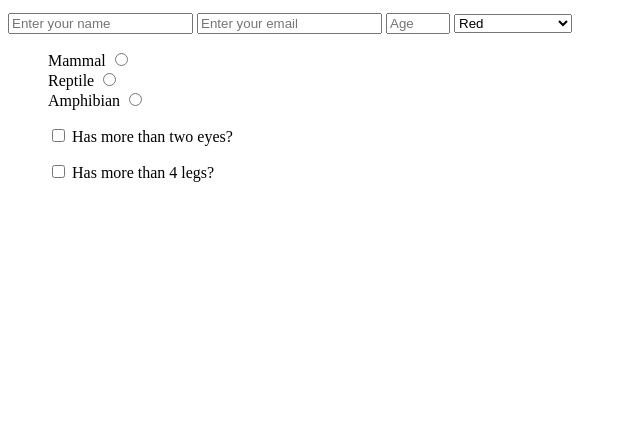
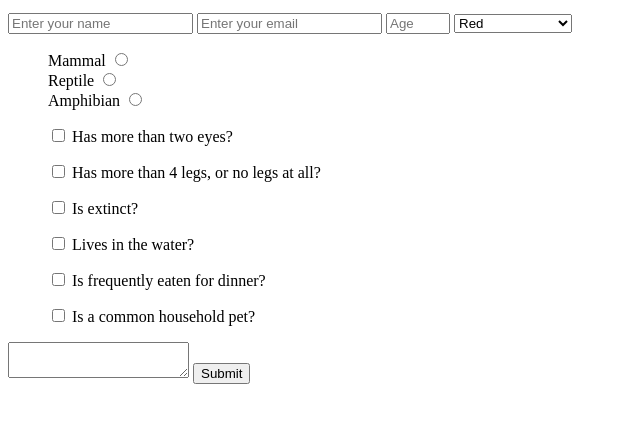
Before and after one commit to csc473s2019-webdev/hw3-p5-practice-with-html-css-forms-dgarsir, a plain HTML site: page index.html in a window 1280 px wide. Shown: the part 101-524 px from the top of the page, without its empty margins (0-640 px from the left). Drawn offline with Linux system fonts and the light colour scheme.

Commit message:
input fields complete

```diff
--- a/index.html
+++ b/index.html
@@ -64,10 +64,50 @@
                         <label>
                             <input name="feature" value="2" type="checkbox"
                             class="aniFeature">
-                            Has more than 4 legs?
+                            Has more than 4 legs, or no legs at all?
                         </label>
                     </li>
             </ul>
+            <ul id="features" style="list-style: none;">
+                    <li class="checkbox">
+                        <label>
+                            <input name="feature" value="3" type="checkbox"
+                            class="aniFeature">
+                            Is extinct?
+                        </label>
+                    </li>
+            </ul>
+            <ul id="features" style="list-style: none;">
+                    <li class="checkbox">
+                        <label>
+                            <input name="feature" value="4" type="checkbox"
+                            class="aniFeature">
+                            Lives in the water?
+                        </label>
+                    </li>
+            </ul>
+            <ul id="features" style="list-style: none;">
+                    <li class="checkbox">
+                        <label>
+                            <input name="feature" value="5" type="checkbox"
+                            class="aniFeature">
+                            Is frequently eaten for dinner?
+                        </label>
+                    </li>
+            </ul>
+            <ul id="features" style="list-style: none;">
+                    <li class="checkbox">
+                        <label>
+                            <input name="feature" value="6" type="checkbox"
+                            class="aniFeature">
+                            Is a common household pet?
+                        </label>
+                    </li>
+            </ul>
+            <textarea id="myAnimal" class="input-field" name="myAnimal"
+            placeholder="Please enter your chosen animal here.">
+            </textarea>
+            <button id="submit" type="submit">Submit</button>
         </form>
 
     </div>
```
